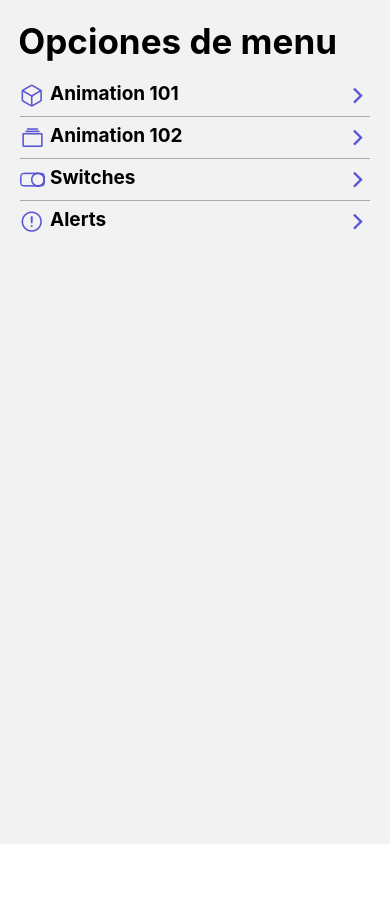
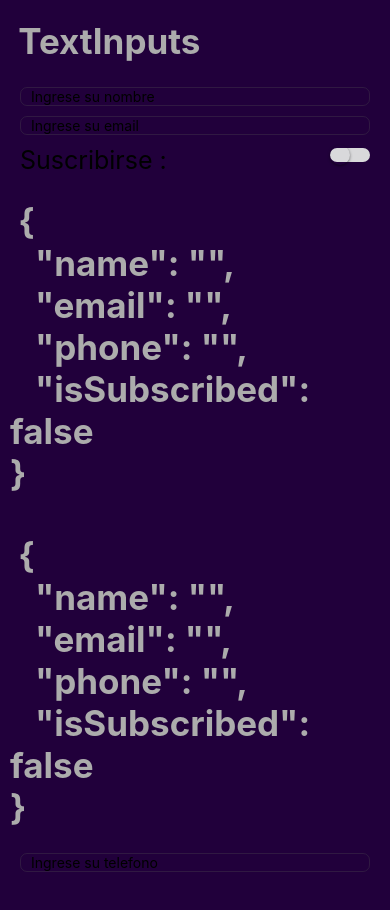
Before and after one commit to HEVERHD/ComponentsRN, a React Native app: screen /TextInputScreen in a window 390 px wide. Shown: the top 910 px of the page. Before the commit the page ends 844 px from the top, so only its background shows below. Built offline with nearby package versions, Linux system fonts and the light colour scheme.

Commit message:
refresh control

```diff
--- a/src/components/FlatListMenuItem.tsx
+++ b/src/components/FlatListMenuItem.tsx
@@ -16,7 +16,7 @@ export default function FlatListMenuItem({ menuItem }: Props) {
             activeOpacity={0.7}
             onPress={() => navigation.navigate(menuItem.component)}>
             <View style={styles.container}>
-                <Icon name={menuItem.icon} size={25} color="#5856D6" />
+                <Icon name={menuItem.icon} size={25} color="#0250aa" />
 
                 <Text style={styles.textItem}>{menuItem.name}</Text>
 
@@ -25,7 +25,7 @@ export default function FlatListMenuItem({ menuItem }: Props) {
                 <Icon
                     name="chevron-forward-outline"
                     size={25}
-                    color="#5856D6"
+                    color="#0250aa"
                 />
             </View>
         </TouchableOpacity>
@@ -40,5 +40,6 @@ const styles = StyleSheet.create({
         marginLeft: 5,
         fontSize: 19,
         fontWeight: 'bold',
+        color: '#cacaca',
     },
 });
--- a/src/data/menuItems.tsx
+++ b/src/data/menuItems.tsx
@@ -21,4 +21,16 @@ export const menuItems: MenuItem[] = [
         icon: 'alert-circle-outline',
         component: 'AlertScreen',
     },
+
+    {
+        name: 'TextInputs',
+        icon: 'document-text-outline',
+        component: 'TextInputScreen',
+    },
+
+    {
+        name: 'PullToRefreshScreen',
+        icon: 'refresh-circle-outline',
+        component: 'PullToRefreshScreen',
+    },
 ];
--- /dev/null
+++ b/src/hooks/useForm.tsx
@@ -0,0 +1,18 @@
+import { useState } from 'react';
+
+export const useForm = <T extends Object>(initState: T) => {
+    const [state, setState] = useState(initState);
+
+    const onChange = <U extends Object>(value: U, field: keyof T) => {
+        setState({
+            ...state,
+            [field]: value,
+        });
+    };
+
+    return {
+        ...state,
+        form: state,
+        onChange,
+    };
+};
--- a/src/navigation/Navigator.tsx
+++ b/src/navigation/Navigator.tsx
@@ -4,6 +4,8 @@ import Animation101 from '../screens/Animation101';
 import Animation102 from '../screens/Animation102';
 import SwitchScreen from '../screens/SwitchScreen';
 import AlertScreen from '../screens/AlertScreen';
+import TextInputScreen from '../screens/TextInputScreen';
+import PullToRefreshScreen from '../screens/PullToRefreshScreen';
 
 const Stack = createStackNavigator();
 
@@ -12,12 +14,20 @@ export const Navigator = () => {
         <Stack.Navigator
             screenOptions={{
                 headerShown: false,
+                cardStyle: {
+                    backgroundColor: '#21003b',
+                },
             }}>
             <Stack.Screen name="HomeScreen" component={HomeScreen} />
             <Stack.Screen name="Animations01" component={Animation101} />
             <Stack.Screen name="Animations02" component={Animation102} />
             <Stack.Screen name="SwitchScreen" component={SwitchScreen} />
             <Stack.Screen name="AlertScreen" component={AlertScreen} />
+            <Stack.Screen name="TextInputScreen" component={TextInputScreen} />
+            <Stack.Screen
+                name="PullToRefreshScreen"
+                component={PullToRefreshScreen}
+            />
         </Stack.Navigator>
     );
 };
--- /dev/null
+++ b/src/screens/PullToRefreshScreen.tsx
@@ -0,0 +1,38 @@
+import { View, ScrollView, RefreshControl } from 'react-native';
+import React from 'react';
+import { styles } from '../theme/appTheme';
+import HeaderTitle from '../components/HeaderTitle';
+import { useState } from 'react';
+
+export default function PullToRefreshScreen() {
+    const [refresing, setRefresing] = useState(false);
+    const [data, setData] = useState<string>();
+
+    const onRefresh = () => {
+        setRefresing(true);
+
+        setTimeout(() => {
+            console.log('terminamos');
+            setRefresing(false);
+            setData('hola mundo');
+        }, 2500);
+    };
+
+    return (
+        <ScrollView
+            refreshControl={
+                <RefreshControl
+                    refreshing={refresing}
+                    onRefresh={onRefresh}
+                    progressViewOffset={380}
+                    progressBackgroundColor="#d19fff"
+                    colors={['#ffffff', '#b97900', '#e100ff']}
+                />
+            }>
+            <View style={styles.globalMargin}>
+                <HeaderTitle title="Pull To Refresh" />
+                {data && <HeaderTitle title={data} />}
+            </View>
+        </ScrollView>
+    );
+}
--- /dev/null
+++ b/src/screens/TextInputScreen.tsx
@@ -0,0 +1,93 @@
+import {
+    View,
+    TextInput,
+    StyleSheet,
+    KeyboardAvoidingView,
+    ScrollView,
+} from 'react-native';
+import React from 'react';
+import HeaderTitle from '../components/HeaderTitle';
+import { styles } from '../theme/appTheme';
+import { Platform, Text } from 'react-native';
+import { useForm } from '../hooks/useForm';
+import CustomSwitch from '../components/CustomSwitch';
+
+export default function TextInputScreen() {
+    const { form, onChange, isSubscribed } = useForm({
+        name: '',
+        email: '',
+        phone: '',
+        isSubscribed: false,
+    });
+
+    return (
+        <KeyboardAvoidingView
+            behavior={Platform.OS === 'ios' ? 'padding' : 'height'}>
+            <ScrollView>
+                <View style={styles.globalMargin}>
+                    <HeaderTitle title="TextInputs" />
+
+                    <TextInput
+                        style={stylesScreen.input}
+                        placeholder="Ingrese su nombre"
+                        autoCorrect={false}
+                        autoCapitalize="words"
+                        onChangeText={value => onChange(value, 'name')}
+                    />
+
+                    <TextInput
+                        style={stylesScreen.input}
+                        placeholder="Ingrese su email"
+                        autoCorrect={false}
+                        autoCapitalize="none"
+                        onChangeText={value => onChange(value, 'email')}
+                        keyboardType="email-address"
+                        keyboardAppearance="dark"
+                    />
+
+                    <View style={stylesScreen.switchRow}>
+                        <Text style={stylesScreen.switchText}>
+                            Suscribirse :
+                        </Text>
+                        <CustomSwitch
+                            isOn={isSubscribed}
+                            onChange={value => onChange(value, 'isSubscribed')}
+                        />
+                    </View>
+
+                    <HeaderTitle title={JSON.stringify(form, null, 3)} />
+
+                    <HeaderTitle title={JSON.stringify(form, null, 3)} />
+
+                    <TextInput
+                        style={stylesScreen.input}
+                        placeholder="Ingrese su telefono"
+                        onChangeText={value => onChange(value, 'phone')}
+                        keyboardType="phone-pad"
+                    />
+                </View>
+                <View style={{ height: 100 }} />
+            </ScrollView>
+        </KeyboardAvoidingView>
+    );
+}
+
+const stylesScreen = StyleSheet.create({
+    input: {
+        borderWidth: 1,
+        borderColor: '#5555554c',
+        paddingHorizontal: 10,
+        borderRadius: 7,
+        marginVertical: 5,
+    },
+
+    switchRow: {
+        flexDirection: 'row',
+        justifyContent: 'space-between',
+        textAlign: 'center',
+        marginVertical: 5,
+    },
+    switchText: {
+        fontSize: 25,
+    },
+});
--- a/src/theme/appTheme.tsx
+++ b/src/theme/appTheme.tsx
@@ -8,5 +8,6 @@ export const styles = StyleSheet.create({
         fontSize: 35,
         fontWeight: 'bold',
         marginLeft: -10,
+        color: '#acacac',
     },
 });
```
